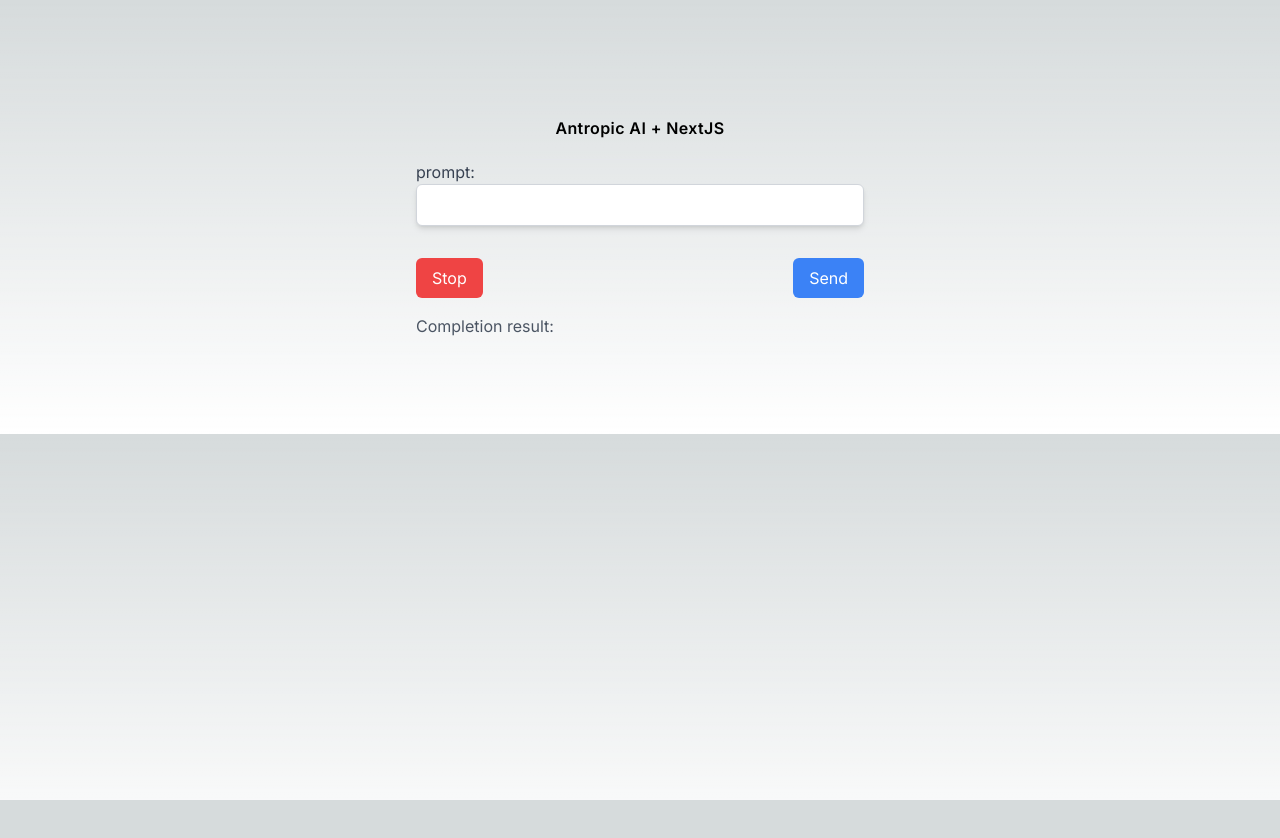
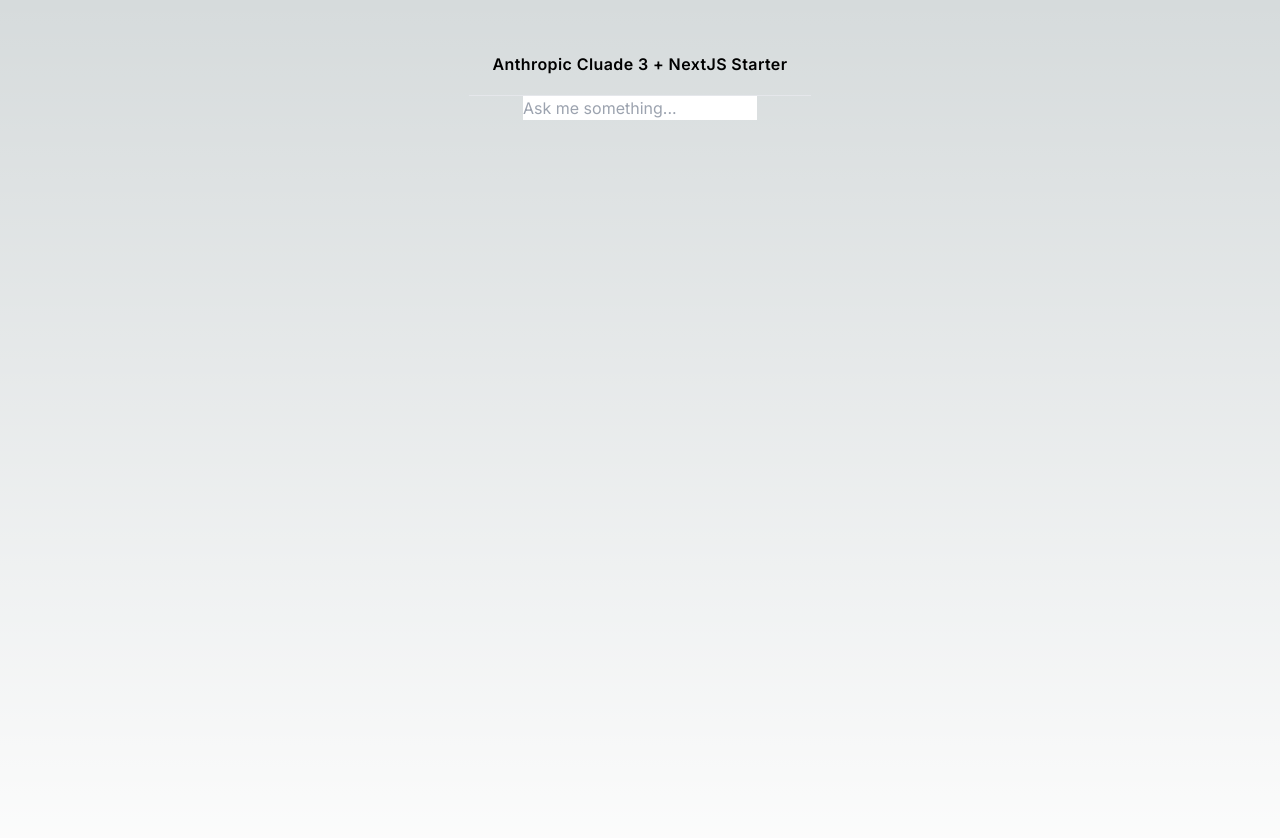
Before and after one commit to PKFireBarry/anthropic-nextjs14, a Next.js app: page / in a window 1280 px wide. Shown: the top 838 px of the page. Before the commit the page ends 800 px from the top, so only its background shows below. Built offline with nearby package versions, Linux system fonts and the light colour scheme.

Commit message:
Updated to claude 3 models
Set up the Claude 3 API with streaming

```diff
--- a/app/api/completion/route.ts
+++ b/app/api/chat/route.ts
@@ -1,6 +1,5 @@
 import Anthropic from '@anthropic-ai/sdk';
 import { AnthropicStream, StreamingTextResponse } from 'ai';
-import { experimental_buildAnthropicPrompt } from 'ai/prompts';
 
 // Create an Anthropic API client (that's edge friendly)
 const anthropic = new Anthropic({
@@ -12,19 +11,30 @@
 
 export async function POST(req: Request) {
   // Extract the `prompt` from the body of the request
-  const { prompt } = await req.json();
+  const { messages } = await req.json();
 
   // Ask Claude for a streaming chat completion given the prompt
-  const response = await anthropic.completions.create({
-    prompt: `Human: ${prompt}\n\nAssistant:`,
-    model: 'claude-2.1',
+  const response = await anthropic.messages.create({
+    messages,
+    model: 'claude-3-haiku-20240307',
     stream: true,
-    max_tokens_to_sample: 300,
+    max_tokens: 300,
   });
 
-  // Convert the response into a friendly text-stream
-  const stream = AnthropicStream(response);
+  const stream = AnthropicStream(response, {
+    onCompletion: async (completion: string) => {
+      // This callback is called when the completion is ready
+      // You can use this to save the final completion to your database
+      console.log('Final completion: ', completion)
+
+    },
+  });
 
   // Respond with the stream
   return new StreamingTextResponse(stream);
 }
+
+
+function saveCompletionToDatabase(completion: string) {
+  throw new Error('Function not implemented.');
+}
--- a/app/page.tsx
+++ b/app/page.tsx
@@ -1,48 +1,39 @@
 'use client';
 
-import { useCompletion } from 'ai/react';
+import { useChat } from 'ai/react';
 
-export default function Completion() {
-  const {
-    completion,
-    input,
-    stop,
-    isLoading,
-    handleInputChange,
-    handleSubmit,
-  } = useCompletion();
+export default function Chat() {
+  const { messages, input, handleInputChange, handleSubmit } = useChat()
 
-  console.log(completion)
+  console.log()
 
   return (
-<div className="mx-auto max-w-md py-24 flex flex-col items-center min-w-[400px]">
+<div className="mx-auto max-w-md py-8 flex flex-col items-center min-w-[400px]">
     <header className="flex items-center h-16 px-4 border-b gap-2 sm:px-6">
       <div className="flex items-center gap-2">
 
-        <span className="font-semibold tracking-wide">Antropic AI + NextJS</span>
+        <span className="font-semibold tracking-wide">Anthropic Cluade 3 + NextJS Starter</span>
       </div>
     </header>
-  <form onSubmit={handleSubmit} className="w-full">
-    <label className="text-gray-700">
-      prompt:
+    <div className='h-screen'>
+      {messages.map(m => (
+        <div className=''>
+
+        <div key={m.id}>
+          {m.role === 'user' ? 'User: ' : 'AI: '}
+          {m.content}
+        </div>
+        </div>
+      ))}
+
+      <form onSubmit={handleSubmit}>
         <input
-        className="w-full border border-gray-300 rounded-md mb-4 p-2 shadow-md focus:outline-none focus:border-blue-500"
           value={input}
+          placeholder="Ask me something..."
           onChange={handleInputChange}
         />
-    </label>
-    <div className="flex justify-between w-full my-4">
-      <button type="button" onClick={stop} className="bg-red-500 hover:bg-red-600 text-white py-2 px-4 rounded-md focus:outline-none focus:ring-2 focus:ring-red-500">
-        Stop
-      </button>
-      <button disabled={isLoading} type="submit" className={`bg-blue-500 ${isLoading ? 'opacity-50 cursor-not-allowed' : 'hover:bg-blue-600'} text-white py-2 px-4 rounded-md focus:outline-none focus:ring-2 focus:ring-blue-500`}>
-        {isLoading ? 'Sending...' : 'Send'}
-      </button>
+      </form>
     </div>
-
-    <output className="text-gray-600 my-4">Completion result: {completion}</output>
-
-  </form>
     </div>
 
   );
--- a/package.json
+++ b/package.json
@@ -17,13 +17,13 @@
   },
   "devDependencies": {
     "@types/node": "^20",
-    "@types/react": "^18",
+    "@types/react": "18.2.66",
     "@types/react-dom": "^18",
     "autoprefixer": "^10.0.1",
     "eslint": "^8",
     "eslint-config-next": "14.1.3",
     "postcss": "^8",
     "tailwindcss": "^3.3.0",
-    "typescript": "^5"
+    "typescript": "5.4.2"
   }
 }
```
Also changed, not shown: 1 other file (tests, documents, lock files or other folders). Lines whose indentation alone changed are shown as unchanged.
